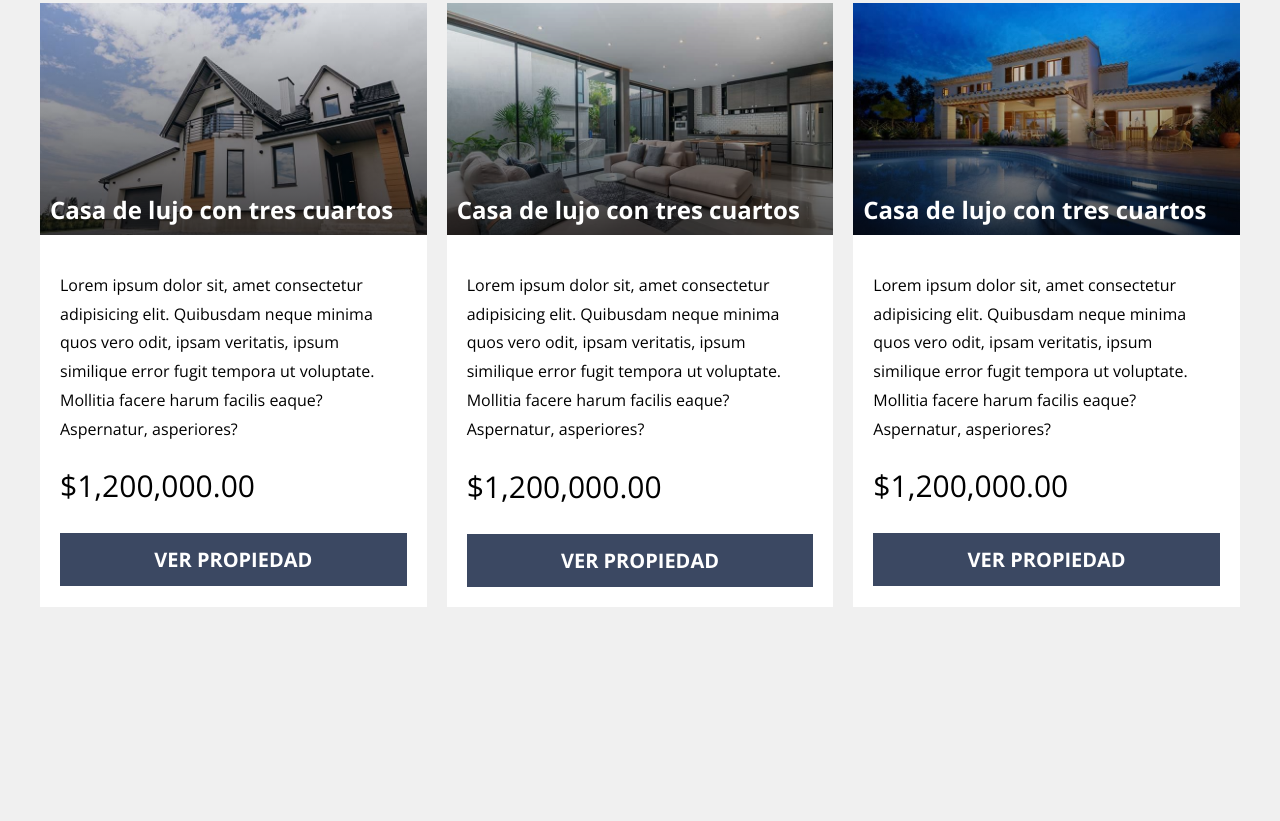
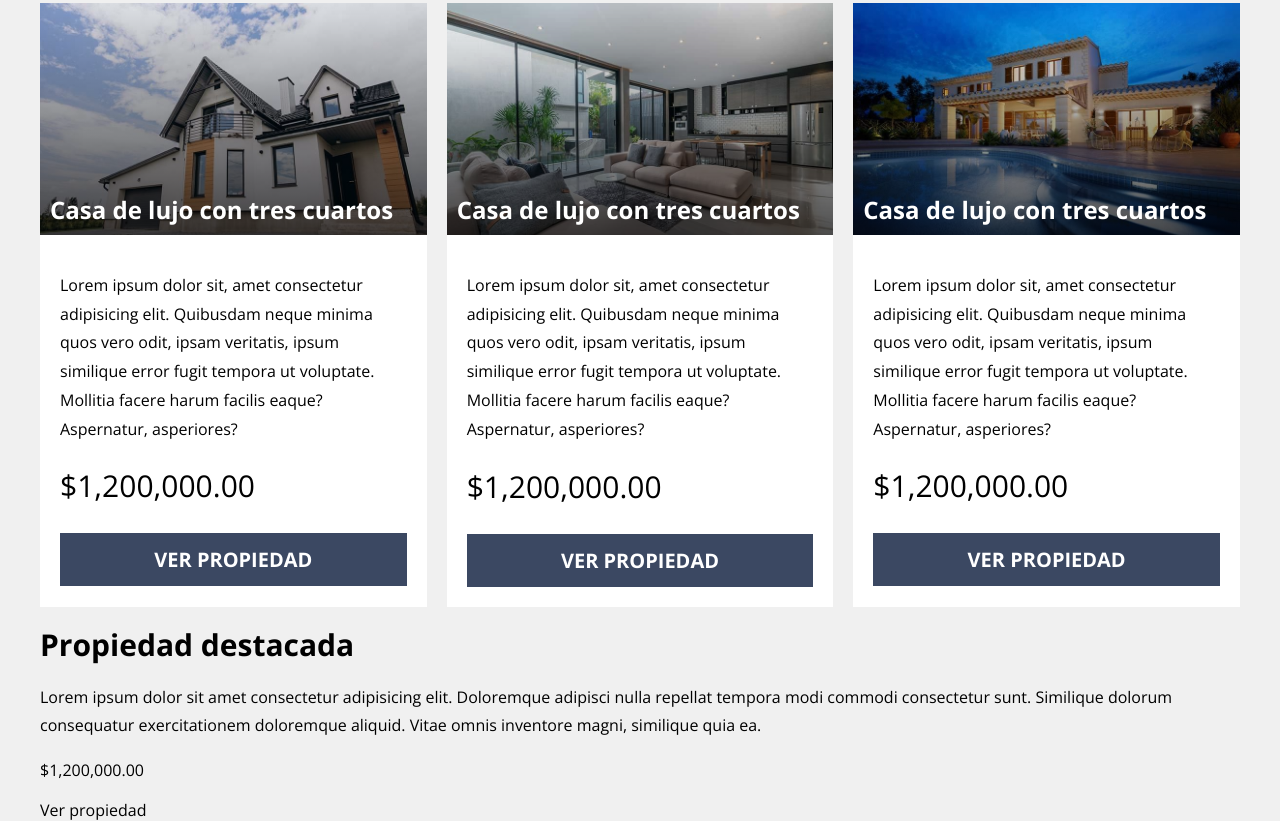
Before and after one commit to mcmmiguel/RealEstateProject, a website: page index.html in a window 1280 px wide. Shown: the part 1458-2279 px from the top of the page. Before the commit the page ends 2065 px from the top, so only its background shows below. Drawn offline with nearby package versions, Linux system fonts and the light colour scheme.

Commit message:
index.html: Seccion Destacada agregada

```diff
--- a/index.html
+++ b/index.html
@@ -110,9 +110,19 @@
                     <a href="#" class="propiedad__enlace">Ver propiedad</a>
                 </div>
             </div> <!--.propiedad-->
-
         </div>
     </main>
 
+    <section class="destacada">
+        <div class="destacada__grid contenedor">
+            <div class="destacada__contenido">
+                <h3 class="destacada__heading">Propiedad destacada</h3>
+                <p class="destacada__texto">Lorem ipsum dolor sit amet consectetur adipisicing elit. Doloremque adipisci nulla repellat tempora modi commodi consectetur sunt. Similique dolorum consequatur exercitationem doloremque aliquid. Vitae omnis inventore magni, similique quia ea.</p>
+                <p class="destacada__precio">$1,200,000.00</p>
+                <a href="#" class="destacada__enlace">Ver propiedad</a>
+            </div>
+        </div>
+    </section>
+
 </body>
 </html>
```
